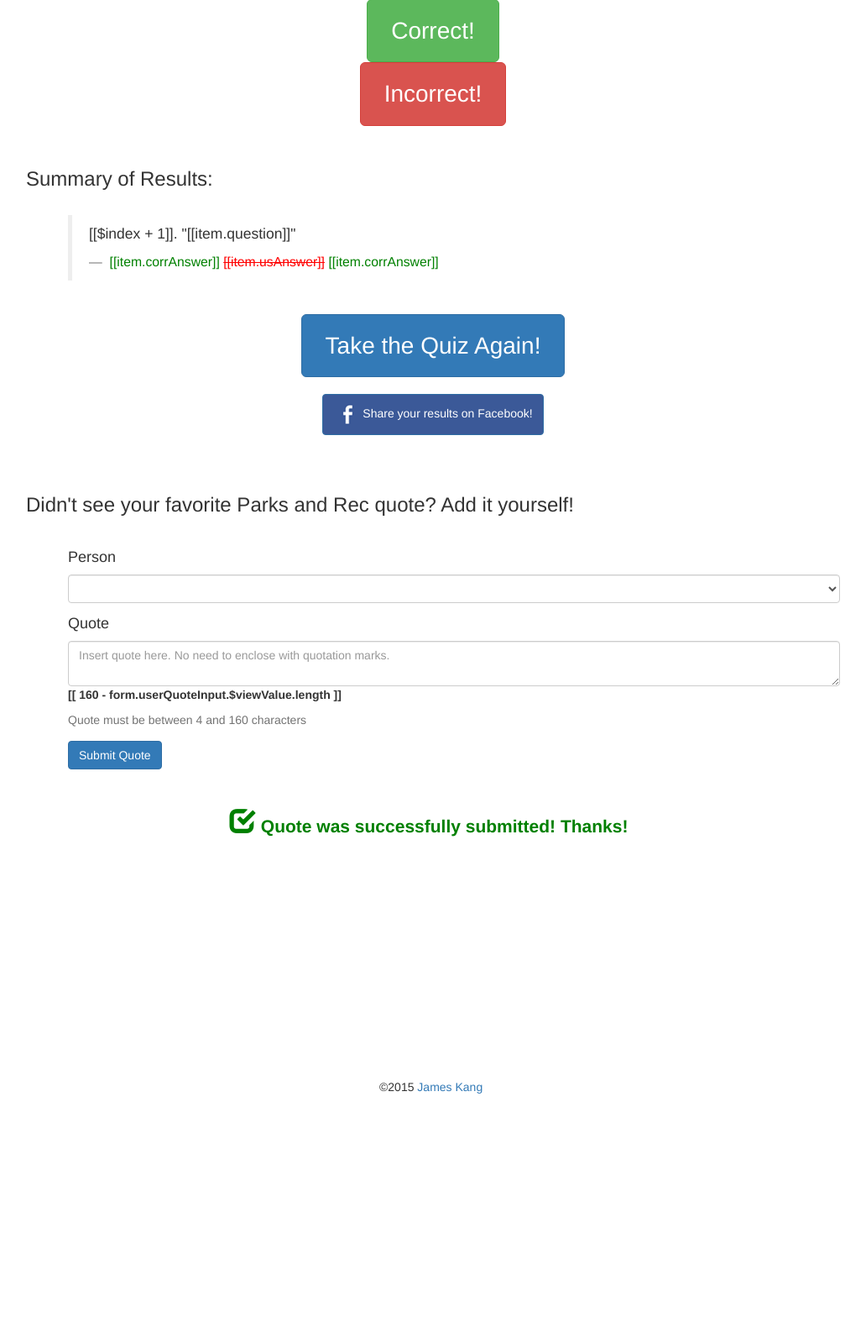
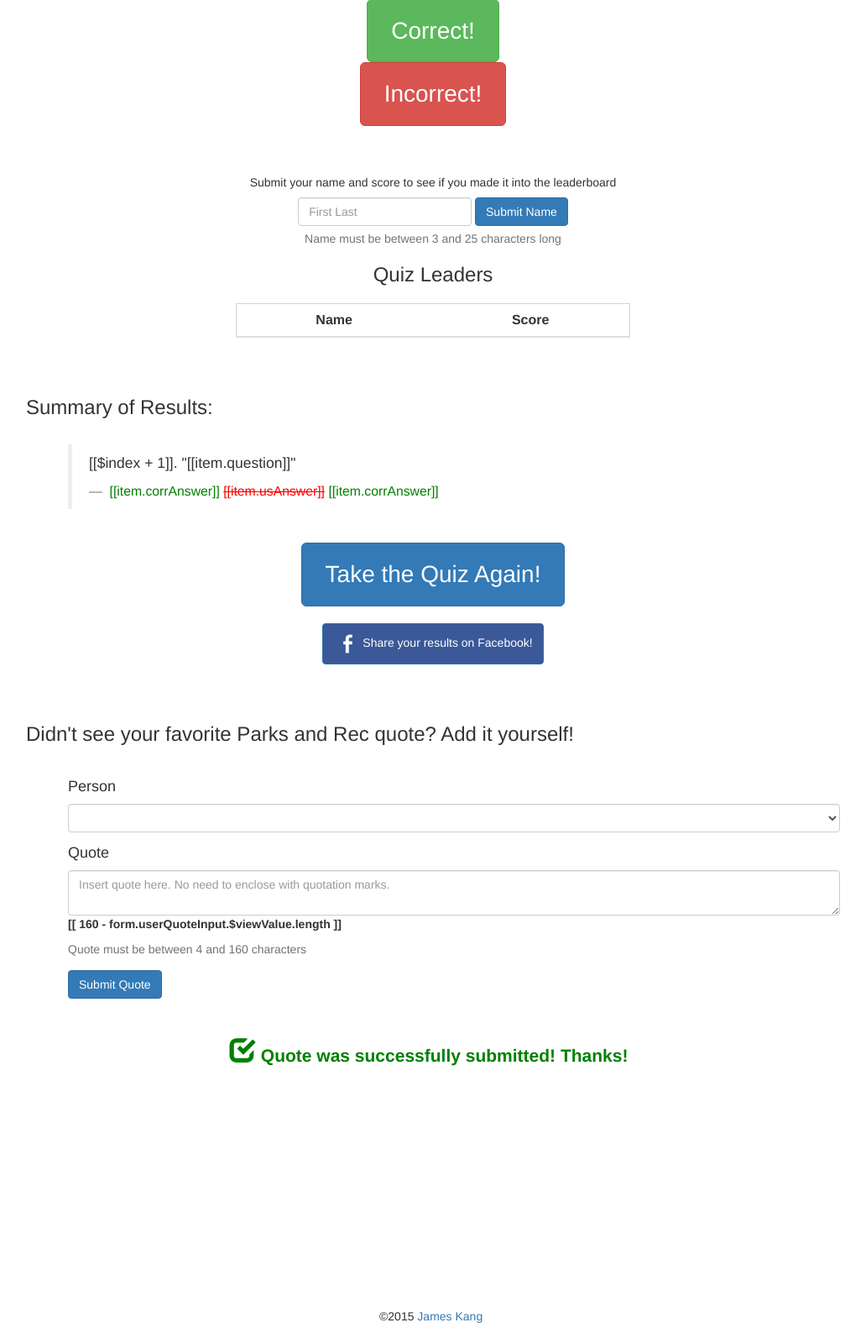
Before and after one commit to jameskang410/pnr_quiz, a Django app: page / in a window 1280 px wide. Shown: the part 772-2359 px from the top of the page at 84% size, without its empty margins (124-1156 px from the left). Before the commit the page ends 2074 px from the top, so only its background shows below. Run offline with Django 3.2, Linux system fonts and the light colour scheme; lists and menus that the app fills with data are empty; some libraries are stand-ins or nearby versions; some web fonts are replaced.

Commit message:
added leaderboard

```diff
--- a/pnr_env/pip-selfcheck.json
+++ b/pnr_env/pip-selfcheck.json
@@ -1 +1 @@
-{"last_check":"2015-06-04T21:46:38Z","pypi_version":"7.0.3"}
+{"last_check":"2015-12-11T02:40:24Z","pypi_version":"7.1.2"}
--- a/pnr_quiz/pnr_quiz/urls.py
+++ b/pnr_quiz/pnr_quiz/urls.py
@@ -11,8 +11,7 @@ urlpatterns = patterns('',
     url(r'^admin/', include(admin.site.urls)),
     # Redirects home
     url(r'^$', 'pnr_quiz_site.views.home', name='home'),
-    url(r'^home/', 'pnr_quiz_site.views.home', name='home'),
-
+    url(r'^home/$', 'pnr_quiz_site.views.home', name='home'),
     # API links
 
     # view all quotes/rows
@@ -23,4 +22,7 @@ urlpatterns = patterns('',
     url(r'^api/quiz/$', views.QuizList.as_view(), name='quotes_quiz'),
     # view all distinct persons
     url(r'^api/persons/$', views.PersonList.as_view(), name='persons'),
+
+    url(r'^submitscore/$', 'pnr_quiz_site.views.submit_score', name='submit_score'),
+
 )
--- a/pnr_quiz/pnr_quiz_site/static/css/quiz.css
+++ b/pnr_quiz/pnr_quiz_site/static/css/quiz.css
@@ -90,16 +90,24 @@ body {
     width: 500px;
     top: 55px;
     font-family: 'Droid Sans', sans-serif;
-    font-size: 2em;
+    font-size: 1.5em;
     padding-left: 20px;
     padding-right: 20px;
-    text-align: center;
+    /* adjust size of dropdown */
+    max-height: 250px;
 }
 
 /* Changes individual rows in angucomplete-dropdown */
 .angucomplete-row {
-	height: 90px;
+	height: 70px;
 }
+
+/* Changes text in individual rows in angucomplete-dropdown */
+.angucomplete-title {
+	padding-top: 15px;
+	text-align: center;
+}
+
 /* Enlarging glyphicons */
 .glyphicon {
 	font-size: 150%;
@@ -159,7 +167,41 @@ body {
 	font-size: 1.5em;
 }
 
+/* Actual pic for characters in dropdown */
 .angucomplete-image {
-	height: 80px;
-	width: 80px;
+	height: 60px;
+	width: 60px;
 }
+
+/* All stuff for the leader table */
+.leaders-board {
+	padding-top: 50px;
+}
+
+#leader-table-div {
+	padding-left: 250px;
+	padding-right: 250px;
+}
+
+#leader-table {
+	border: solid 1px lightgrey;
+}
+
+tr {
+	text-align: center;
+}
+
+th {
+	text-align: center;
+}
+
+#user-submit-form {
+	text-align: center;
+}
+
+#table-header {
+	text-align: center;
+	padding-bottom: 10px;
+}
+
+/* End stuff for the leader table */
--- a/pnr_quiz/pnr_quiz_site/static/js/quiz.js
+++ b/pnr_quiz/pnr_quiz_site/static/js/quiz.js
@@ -53,13 +53,13 @@ app.factory('questionRetriever', function ($http, $q) {
 
 app.controller('QuizController', ['$http','$scope', '$timeout', 'personRetriever', 'questionRetriever', 'cfpLoadingBar',
                                 function($http, $scope, $timeout, personRetriever, questionRetriever, cfpLoadingBar) {
+
     //setting up variables for summary page
     $scope.userQuote = "";
 
     //set focus on input field if it's not hidden
     var setFocus = function(searchField) {
         $timeout(function() {
-        // console.log(searchField);
         searchField.focus();
         }, 0);
     };
@@ -85,13 +85,11 @@ app.controller('QuizController', ['$http','$scope', '$timeout', 'personRetriever
 
             //need to set this early for the dropdown menu later
             $scope.userPerson  = $scope.array_people[0]['person'];
-            // console.log($scope.userPerson);
         })
         .then(function(data){
             gettingQuestions
             .then(function(data){
                 $scope.questions_json = data;
-                // console.log($scope.questions_json);
                 $scope.id = 0;
                 $scope.score = 0;
                 $scope.inProgress = true;
@@ -114,7 +112,6 @@ app.controller('QuizController', ['$http','$scope', '$timeout', 'personRetriever
             $scope.correct_answer = $scope.row['person'];
             $scope.answerMode = true;
             setFocus(document.getElementById('search-field_value'));
-            // console.log($scope.array_people);
         }
         //if all questions have been answered - aka quiz is over
         else {
@@ -128,16 +125,12 @@ app.controller('QuizController', ['$http','$scope', '$timeout', 'personRetriever
         $scope.user_answer_array.push($scope.userAnswer);
 
         if($scope.userAnswer == $scope.correct_answer) {
-            // console.log('Hurray');
             $scope.score++;
             $scope.correctAnswer = true;
             setFocus(document.getElementById('next-question-button-correct'));
         }
 
         else {
-            // console.log('Boo');
-            // console.log($scope.userAnswer);
-            // console.log($scope.correct_answer);
             $scope.correctAnswer = false;
             setFocus(document.getElementById('next-question-button-incorrect'));
 
@@ -183,25 +176,21 @@ app.controller('QuizController', ['$http','$scope', '$timeout', 'personRetriever
                 usAnswer: $scope.user_answer_array[i]
             });
         };
-
-        // console.log($scope.questions_json);
-        // console.log($scope.user_answer_array);
-        // console.log($scope.jsonSummary);
     };
 
     //allows users to submit quotes
     $scope.userAdd = function(){
 
-        $http.post("api/add/", {"person": $scope.userPerson, "quote": $scope.userQuote}).
-            success(function(){
+        $http.post("api/add/", {"person": $scope.userPerson, "quote": $scope.userQuote})
+            .success(function(){
                 $scope.addQuotes = true;
                 //clearing text
                 document.getElementById('user-text-area').value = "";
                 $scope.userQuote = "";
                 $scope.userPerson  = $scope.array_people[0]['person'];
 
-            }).
-            error(function(){
+            })
+            .error(function(){
                 alert("Server is busy. Please try submitting the quote again!");
             });
     };
@@ -221,6 +210,21 @@ app.controller('QuizController', ['$http','$scope', '$timeout', 'personRetriever
              description: 'Test how well YOU know your favorite Parks and Rec characters.',
             },
             function(){});
+    };
+
+    //when user submits score
+    $scope.submitScore = function(userName) {
+
+        var data = {"name": userName, "score": $scope.score };
+
+        $http.post("submitscore/", data)
+            .success(function(response) {
+                createTable(response.leaders);
+                $scope.submitName = true;
+            })
+            .error(function(response) {
+                console.log(response);
+            });
     };
 
     //testing
@@ -272,3 +276,13 @@ app.controller('QuizController', ['$http','$scope', '$timeout', 'personRetriever
     };
 
 }]);
+
+//create HTML table of leaders - felt more comfortable using jQuery
+function createTable(leaders) {
+    html = [];
+    for (var i = leaders.length - 1; i >= 0; i--) {
+        html.push('<tr><td>' + leaders[i].user + '</td><td>' + leaders[i].score + '</td></tr>');
+    }
+
+    $("#user-scores").append(html.join(''));
+}
--- a/pnr_quiz/pnr_quiz_site/templates/home/index.html
+++ b/pnr_quiz/pnr_quiz_site/templates/home/index.html
@@ -20,10 +20,10 @@
 			</div>
 			<br><br><br><br><br>
 			<button id="start-button" class="btn btn-success btn-lg center-block" ng-click="start()">START THE QUIZ</button>
-<!-- 			<button id="start-button" class="btn btn-success btn-lg center-block" ng-click="testing()">TESTING</button>
- -->		</div>
+<!--  			<button id="start-button" class="btn btn-success btn-lg center-block" ng-click="testing()">TESTING</button> -->
+		</div>
 
-		<!-- POST INTRO - inProgress = true-->
+		<!-- POST INTRO - inProgress = true -->
 		<div class="quizzing" ng-show="inProgress">
 			<div id="score">
 				<h3 class="text-center">Your Score: [[score]]/10</h3>
@@ -56,6 +56,36 @@
 			</div>
 			<!-- QUIZ IS COMPLETE - quizOver = true-->
 			<div ng-show="quizOver">
+				<div class="leaders-board">
+					<div id="user-submit-form">
+						<div ng-show="!submitName">
+							<form name="userForm" class="form-inline">
+								<fieldset class="form-group">
+									<h5>Submit your name and score to see if you made it into the leaderboard</h5>
+									<input class="form-control" placeholder="First Last" ng-model="userName" required name="userName" ng-minlength="3" ng-maxlength="25">
+									<button type="submit" class="btn btn-primary" ng-click="submitScore(userName)" ng-disabled="userForm.userName.$error.required || userForm.userName.$error.minlength || userForm.userName.$error.maxlength">Submit Name</button>
+								</fieldset>
+								<p ng-show="userForm.userName.$error.required || userForm.userName.$error.minlength || userForm.userName.$error.maxlength" class="help-block">Name must be between 3 and 25 characters long</p>
+							</form>
+						</div>
+					</div>
+					<div id="leader-table-div" ng-show="submitName">
+						<div id="table-header">
+							<h3>Quiz Leaders</h3>
+						</div>
+						<table class="table table-striped" id="leader-table">
+							<thead>
+								<tr>
+									<th>Name</th>
+									<th>Score</th>
+							  	</tr>
+							</thead>
+
+							<tbody id="user-scores">
+    						</tbody>
+						</table>
+					</div>
+				</div>
 				<div class="quiz-summary">
 					<h3>Summary of Results:</h3>
 					<br>
--- a/pnr_quiz/pnr_quiz_site/views.py
+++ b/pnr_quiz/pnr_quiz_site/views.py
@@ -4,7 +4,14 @@ from rest_framework import generics
 from pnr_quiz_site.models import PnrQuotes, PnrQuotesUser
 from pnr_quiz_site.serializers import PnrQuotesSerializer, CreatePnrQuotesSerializer
 
-from django.core.mail import send_mail
+from django.http import JsonResponse
+import json
+
+import redis
+
+# used to make salt
+import random
+import string
 
 # Create your views here.
 
@@ -44,6 +51,7 @@ class QuotesAdd(generics.CreateAPIView):
 
     # changing up the save method to do some validations on the data
     def perform_create(self, serializer):
+        r = redis.StrictRedis()
 
         try:
             person = serializer.validated_data['person']
@@ -57,22 +65,20 @@ class QuotesAdd(generics.CreateAPIView):
             #if the length is 160 or less
             if len(quote) < 161:
 
-                print('success!')
+                #save to user db
                 serializer.save(person=person, quote=quote)
 
-                #email notification
                 email_message = 'The following quote was added:\n\n\nPerson: %s\nQuote: %s' % (person, quote)
-                send_mail('QUOTE WAS ADDED',  email_message, 'parksandrecquiz@gmail.com', ['jameskang410@gmail.com'], fail_silently=False)
 
             else:
-
                 email_message = 'The following quote was NOT added:\n\n\nPerson: %s\nQuote: %s' % (person, quote)
-                send_mail('QUOTE WAS NOT ADDED',  email_message, 'parksandrecquiz@gmail.com', ['jameskang410@gmail.com'], fail_silently=False)
 
         except Exception as e:
 
             email_message = 'There was an error with submission. Details below:\n\nPerson: %s\nQuote: %s\n\nError: %s' % (person, quote, e)
-            send_mail('ERROR WITH SUBMISSION OF QUOTE',  email_message, 'parksandrecquiz@gmail.com', ['jameskang410@gmail.com'], fail_silently=False)
+
+        #email notification - push into redis list (will be compiled and e-mailed later by cron)
+        r.lpush("pnr_added_quotes", email_message)
 
 def home(request):
     """
@@ -80,3 +86,45 @@ def home(request):
     """
 
     return render(request, 'home/index.html')
+
+def submit_score(request):
+    """
+    Handles user data (POST)
+    Returns leaderboard data
+    """
+
+    # want to avoid binary strings
+    r = redis.StrictRedis(decode_responses=True)
+
+
+    if request.method == "POST":
+
+        # AngularJS post requires this nonsense
+        request_body = json.loads(request.body.decode('ascii'))
+
+        user_name = request_body["name"]
+        user_score = request_body["score"]
+
+        # creating salt - useful for identical usernames - keep distinction
+        salt =  ''.join(random.choice(string.ascii_uppercase + string.digits) for _ in range(5))
+
+        salted_user_name = user_name + salt
+
+        # adding to redis
+        r.zadd("pnr_scores", user_score, salted_user_name)
+
+        # trimming redis set to top 10 scores
+        r.zremrangebyrank("pnr_scores", 0, -10)
+
+        # create python list
+        leaders = []
+
+        for user in r.zrange("pnr_scores", 0, -1):
+            user_score = r.zscore("pnr_scores", user)
+
+            # get rid of salt on user name
+            formatted_user = user[:-5]
+
+            leaders.append({"user": formatted_user, "score": user_score})
+
+        return JsonResponse({"leaders" : leaders})
--- a/requirements.txt
+++ b/requirements.txt
@@ -2,3 +2,4 @@ Django==1.7
 djangorestframework==3.1.1
 keyring==5.3
 psycopg2==2.5.4
+redis==2.10.5
```
Also changed, not shown: pnr_quiz/pnr_quiz/settings.py (+0 -7 lines), 1 other file.
